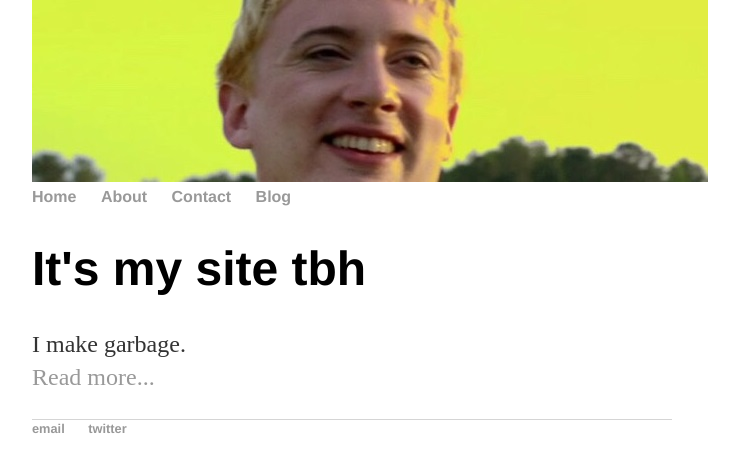
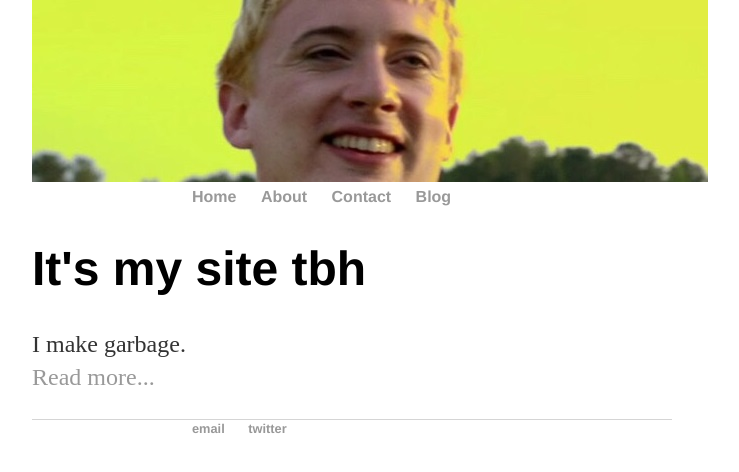
Before and after one commit to glasscaked/strip, a Jekyll site: the page built from index.html, in a window 1280 px wide. Shown: the top 472 px of the page, without its empty margins (288-1027 px from the left). Built offline with Jekyll 4.4.1, drawn with Linux system fonts in a browser that asks for light colours.

Commit message:
Update main.css

```diff
--- a/css/main.css
+++ b/css/main.css
@@ -11,7 +11,7 @@ h2 { font-size: 2.7em; }
 h3 { font-size: 2.3em; }
 h4 { font-size: 1.9em; }
 
-nav ul, footer ul { margin: auto; font-size: 1em; font-family: 'Helvetica', 'Arial', 'Sans-Serif'; padding: 0px; list-style: none; font-weight: bold; }
+nav ul, footer ul { margin: auto; width: 50%; font-size: 1em; font-family: 'Helvetica', 'Arial', 'Sans-Serif'; padding: 0px; list-style: none; font-weight: bold; }
 nav ul li, footer ul li {display: inline; margin-right: 20px; }
 
 footer { border-top: 1px solid #d5d5d5; font-size: .8em; }
```
